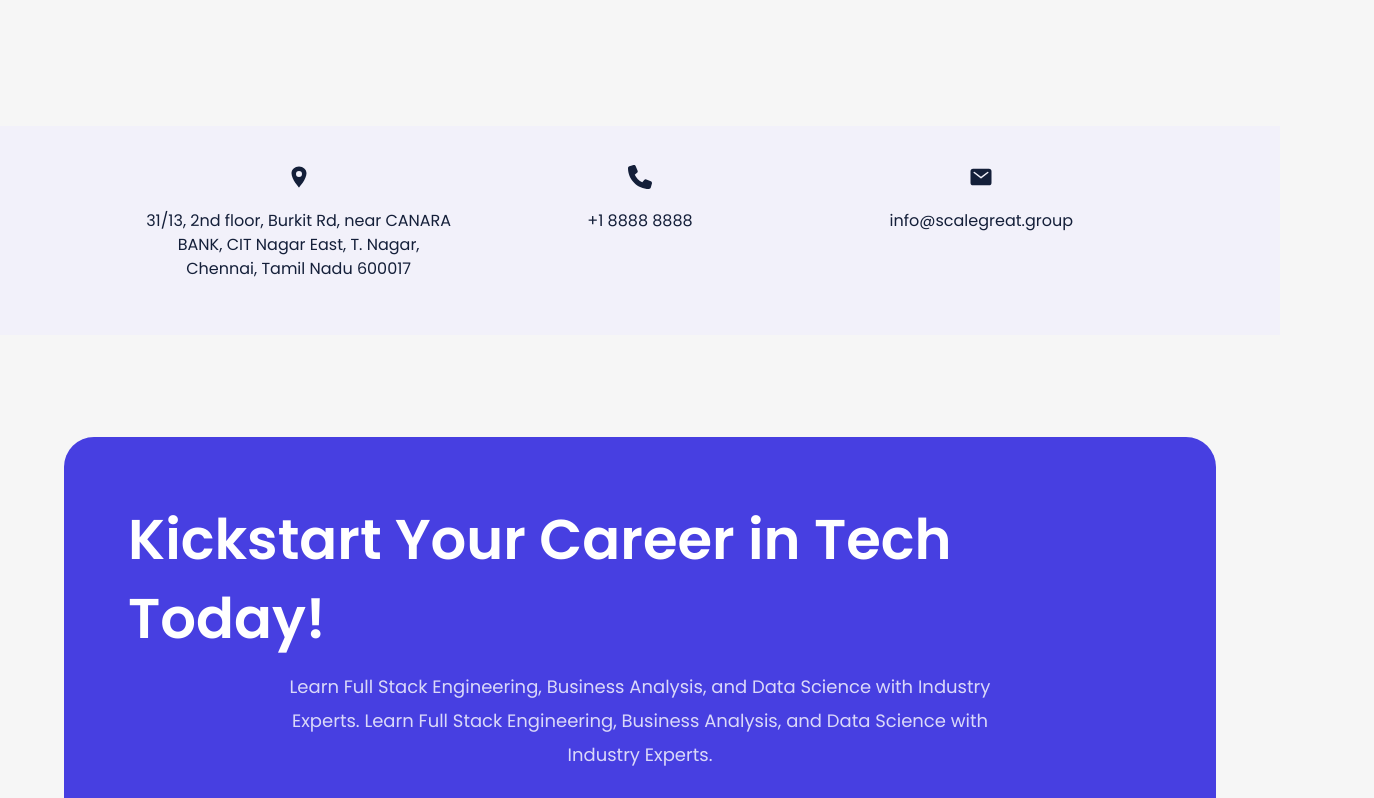
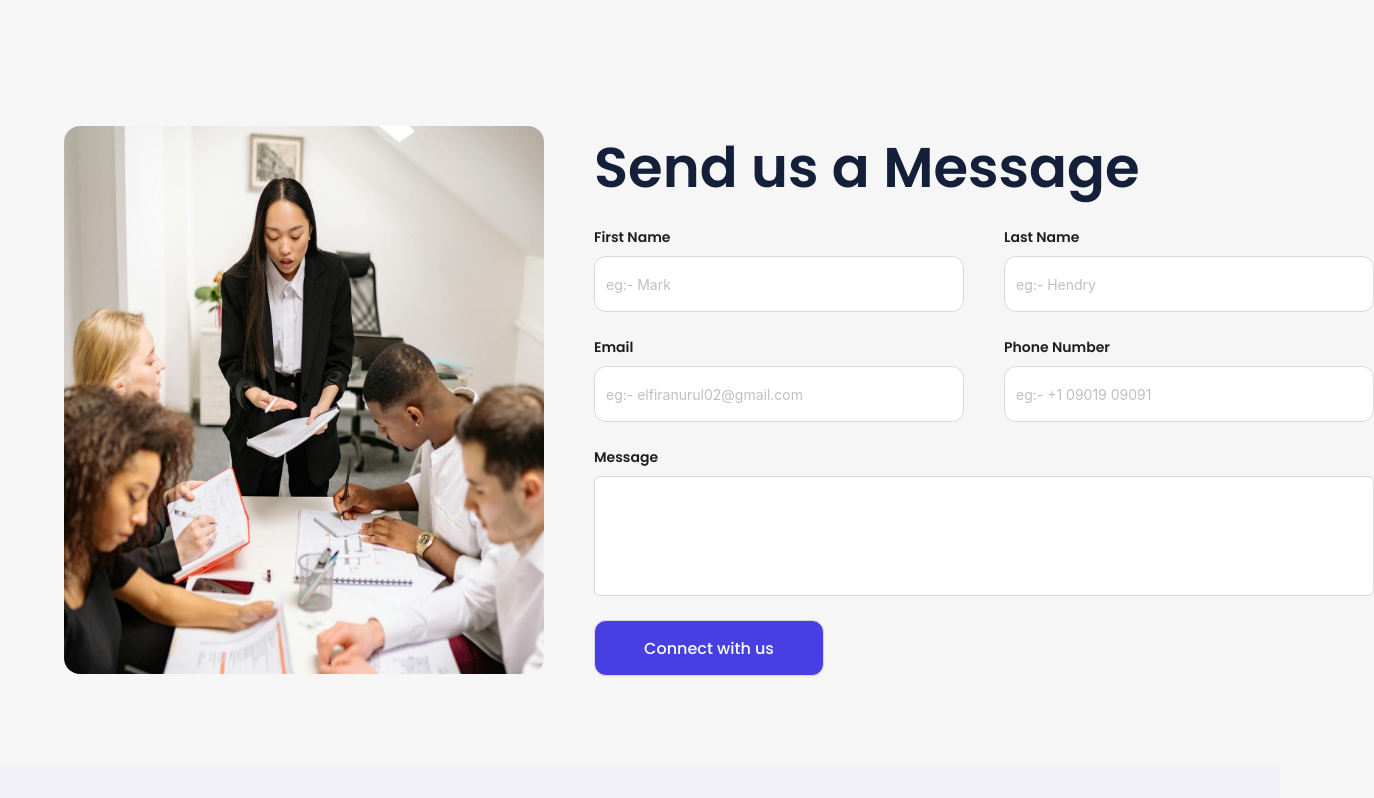
Before and after one commit to anjanasri13/exceledge, a React (Create React App) app: page /contact-us in a window 1280 px wide. Shown: the part 420-1218 px from the top of the page, 1374 px wide, since content can reach past the window. Built offline with nearby package versions, Linux system fonts and the light colour scheme.

Commit message:
fix!: contactus completed

```diff
--- a/src/screens/ContactUs.js
+++ b/src/screens/ContactUs.js
@@ -6,13 +6,14 @@ import phone from "../assests/phone.png";
 import mail from "../assests/mail.png";
 import "../styles/contactUs.css";
 import { Link } from "react-router-dom";
-import { Button } from "antd";
+import { Button, Form, Input } from "antd";
 import axios from "axios";
 import { toast, ToastContainer } from "react-toastify";
 import "react-toastify/dist/ReactToastify.css";
 import { IoLocationSharp } from "react-icons/io5";
 import { FaPhone } from "react-icons/fa6";
 import { IoMail } from "react-icons/io5";
+import image12 from "../assests/image12.png";
 
 export default function ContactUs() {
   const [formData, setFormData] = useState({
@@ -82,7 +83,11 @@ export default function ContactUs() {
       setIsLoading(false);
     }
   };
-
+  const [form] = Form.useForm();
+  const [formLayout, setFormLayout] = useState("vertical");
+  const onFormLayoutChange = ({ layout }) => {
+    setFormLayout(layout);
+  };
   return (
     <div>
       <Header />
@@ -113,6 +118,120 @@ export default function ContactUs() {
         >
           Enroll Now
         </Button>
+      </div>
+
+      <div
+        style={{
+          margin: "0% 5% 5%",
+          display: "flex",
+          gap: 50,
+        }}
+      >
+        <div>
+          <img src={image12} className="main-image" alt="" />
+        </div>
+        <div>
+          <p style={{ fontSize: 56, fontWeight: 600, color: "#141F39" }}>
+            Send us a Message
+          </p>
+          <Form
+            layout={formLayout}
+            form={form}
+            initialValues={{
+              layout: formLayout,
+            }}
+            onValuesChange={onFormLayoutChange}
+          >
+            <div
+              style={{
+                display: "flex",
+                justifyContent: "space-between",
+                gap: 40,
+              }}
+            >
+              <Form.Item
+                label="First Name"
+                style={{ fontSize: 16, fontWeight: 600, color: "#141F39" }}
+              >
+                <Input
+                  placeholder="eg:- Mark"
+                  name="firstname"
+                  value=""
+                  style={{
+                    width: "370px",
+                    height: "56px",
+                    borderRadius: "12px",
+                  }}
+                />
+              </Form.Item>
+              <Form.Item
+                label="Last Name"
+                style={{ fontSize: 16, fontWeight: 600, color: "#141F39" }}
+              >
+                <Input
+                  placeholder="eg:- Hendry"
+                  name="lastname"
+                  value=""
+                  style={{
+                    width: "370px",
+                    height: "56px",
+                    borderRadius: "12px",
+                  }}
+                />
+              </Form.Item>
+            </div>
+            <div style={{ display: "flex", justifyContent: "space-between" }}>
+              <Form.Item
+                label="Email"
+                style={{ fontSize: 16, fontWeight: 600, color: "#141F39" }}
+              >
+                <Input
+                  placeholder="eg:- elfiranurul02@gmail.com"
+                  name="firstname"
+                  value=""
+                  style={{
+                    width: "370px",
+                    height: "56px",
+                    borderRadius: "12px",
+                  }}
+                />
+              </Form.Item>
+              <Form.Item
+                label="Phone Number"
+                style={{ fontSize: 16, fontWeight: 600, color: "#141F39" }}
+              >
+                <Input
+                  placeholder="eg:- +1 09019 09091"
+                  name="lastname"
+                  value=""
+                  style={{
+                    width: "370px",
+                    height: "56px",
+                    borderRadius: "12px",
+                  }}
+                />
+              </Form.Item>
+            </div>
+            <Form.Item
+              label="Message"
+              style={{ fontSize: 16, fontWeight: 600, color: "#141F39" }}
+            >
+              <Input.TextArea autoSize={{ minRows: 5, maxRows: 10 }} />
+            </Form.Item>
+            <Form.Item>
+              <Button
+                className="connect-btn"
+                style={{
+                  backgroundColor: "#473FE1",
+                  borderRadius: "12px",
+                  color: "#FBFDFD",
+                }}
+              >
+                Connect with us
+              </Button>
+            </Form.Item>
+          </Form>
+        </div>
       </div>
 
       <div className="contact-container">
--- a/src/styles/contactUs.css
+++ b/src/styles/contactUs.css
@@ -105,6 +105,12 @@
     width: 138px;
     height: 44px;
   }
+}
+.connect-btn {
+  font-size: 16px;
+  font-weight: 500;
+  width: 230px;
+  height: 56px;
 }
 .contact-container {
   /* margin-top: 15%; */
```
